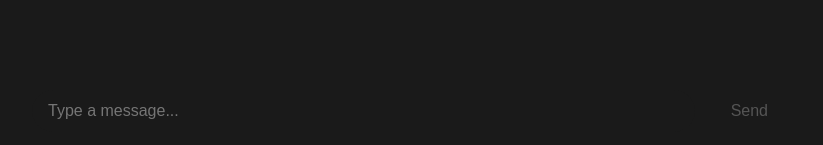
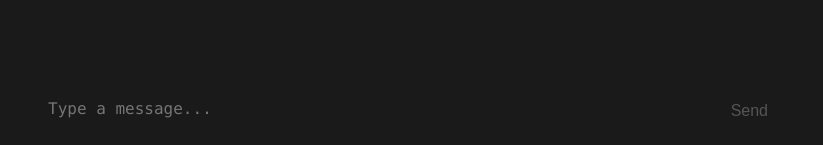
Before and after one commit to N0n4we/AIChatTauri, a Vue app: page / in a window 1280 px wide. Shown: the part 652-797 px from the top of the page, without its empty margins (228-1051 px from the left). Built offline with nearby package versions, Linux system fonts and the light colour scheme.

Commit message:
optimize markdown render & refine input box

```diff
--- a/src/App.css
+++ b/src/App.css
@@ -279,9 +279,10 @@
   gap: 12px;
   padding: 16px 20px;
   background: #1a1a1a;
+  align-items: flex-end;
 }
 
-.input-container input {
+.input-container textarea {
   flex: 1;
   padding: 12px 16px;
   border: none;
@@ -290,9 +291,14 @@
   outline: none;
   background: #1a1a1a;
   color: #e0e0e0;
+  font-family: inherit;
+  resize: none;
+  overflow-y: hidden;
+  max-height: 150px;
+  line-height: 1.4;
 }
 
-.input-container input:focus {
+.input-container textarea:focus {
   background: #1a1a1a;
 }
 
--- a/src/App.vue
+++ b/src/App.vue
@@ -2,9 +2,9 @@
 import { useApp } from "./useApp";
 
 const {
-  messages, input, loading,
+  messages, renderedMessages, input, loading,
   settingsState, settingsContentVisible, apiKey, modelId, compactModelId, baseUrl,
-  messagesEndRef, messagesContainerRef,
+  messagesEndRef, messagesContainerRef, inputRef,
   settingsBtnRef, settingsPanelRef, settingsTitleRef,
   settingsBtnRect, settingsTitleRect,
   memoState, memoContentVisible, memoRules, compacting, clearing, clearingHeight,
@@ -13,7 +13,7 @@ const {
   openSettings, closeSettings,
   openMemo, closeMemo, addMemoRule, toggleMemoRule, removeMemoRule,
   clearMessages,
-  highlightMarkdown, sendMessage, regenerate, memoryCompact,
+  sendMessage, regenerate, memoryCompact,
 } = useApp();
 </script>
 
@@ -54,11 +54,12 @@ const {
     <div ref="messagesContainerRef" class="messages-container">
       <div v-if="messages.length === 0 && !clearing" class="empty-state">Start a conversation!</div>
       <div
-        v-for="(msg, idx) in messages"
+        v-for="(msg, idx) in renderedMessages"
         :key="idx"
+        v-memo="[msg.html]"
         :class="['message', msg.role]"
       >
-        <div class="message-content" v-html="highlightMarkdown(msg.content)"></div>
+        <div class="message-content" v-html="msg.html"></div>
       </div>
       <div v-if="loading && messages[messages.length - 1]?.content === ''" class="message assistant">
         <div class="message-content loading">Thinking...</div>
@@ -69,17 +70,20 @@ const {
       <div ref="messagesEndRef"></div>
     </div>
 
-    <form class="input-container" @submit.prevent="input.trim() ? sendMessage() : regenerate()">
-      <input
-        type="text"
+    <div class="input-container">
+      <textarea
+        ref="inputRef"
         v-model="input"
         placeholder="Type a message..."
         :disabled="loading"
-      />
-      <button type="submit" :disabled="loading || (!input.trim() && (messages.length === 0 || messages[messages.length - 1]?.role !== 'assistant'))">
+        rows="1"
+        @input="($event.target as HTMLTextAreaElement).style.height = 'auto'; ($event.target as HTMLTextAreaElement).style.height = ($event.target as HTMLTextAreaElement).scrollHeight + 'px'"
+        @keydown.ctrl.enter.prevent="input.trim() ? sendMessage() : regenerate()"
+      ></textarea>
+      <button @click="input.trim() ? sendMessage() : regenerate()" :disabled="loading || (!input.trim() && (messages.length === 0 || messages[messages.length - 1]?.role !== 'assistant'))">
         {{ input.trim() ? 'Send' : (messages.length > 0 && messages[messages.length - 1]?.role === 'assistant' ? 'Regen' : 'Send') }}
       </button>
-    </form>
+    </div>
 
     <div
       v-if="settingsState !== 'closed'"
--- a/src/useApp.ts
+++ b/src/useApp.ts
@@ -1,4 +1,4 @@
-import { ref, onMounted, onUnmounted, nextTick, watch } from "vue";
+import { ref, computed, onMounted, onUnmounted, nextTick, watch } from "vue";
 import { invoke } from "@tauri-apps/api/core";
 import { chatCompletion } from "./llm";
 
@@ -33,6 +33,7 @@ export function useApp() {
   const messagesEndRef = ref<HTMLDivElement | null>(null);
   const messagesContainerRef = ref<HTMLDivElement | null>(null);
   const settingsBtnRef = ref<HTMLButtonElement | null>(null);
+  const inputRef = ref<HTMLTextAreaElement | null>(null);
   const settingsPanelRef = ref<HTMLDivElement | null>(null);
   const settingsTitleRef = ref<HTMLHeadingElement | null>(null);
   const settingsBtnRect = ref({ top: 0, left: 0, width: 0, height: 0 });
@@ -52,15 +53,30 @@ export function useApp() {
   const clearingHeight = ref(0);
 
   let scrollRAF: number | null = null;
+  let resizeRAF: number | null = null;
+
+  function forceRepaint() {
+    if (resizeRAF) return;
+    resizeRAF = requestAnimationFrame(() => {
+      resizeRAF = null;
+      document.body.style.opacity = "0.999";
+      requestAnimationFrame(() => {
+        document.body.style.opacity = "";
+      });
+    });
+  }
 
   onMounted(() => {
     loadConfig();
     loadMemoRules();
     loadMemos();
+    window.addEventListener("resize", forceRepaint);
   });
 
   onUnmounted(() => {
     if (scrollRAF) cancelAnimationFrame(scrollRAF);
+    if (resizeRAF) cancelAnimationFrame(resizeRAF);
+    window.removeEventListener("resize", forceRepaint);
   });
 
   function scrollToBottom(smooth = false) {
@@ -254,7 +270,11 @@ export function useApp() {
     }, 600);
   }
 
+  const highlightCache = new Map<string, string>();
+
   function highlightMarkdown(text: string): string {
+    const cached = highlightCache.get(text);
+    if (cached !== undefined) return cached;
     const escape = (s: string) =>
       s.replace(/&/g, "&amp;").replace(/</g, "&lt;").replace(/>/g, "&gt;");
 
@@ -367,8 +387,17 @@ export function useApp() {
     result = result.replace(/\x00INLINECODE(\d+)\x00/g, (_, idx) => inlineCodes[parseInt(idx)]);
     result = result.replace(/\x00TABLE(\d+)\x00/g, (_, idx) => tables[parseInt(idx)]);
 
+    highlightCache.set(text, result);
     return result;
   }
+
+  const renderedMessages = computed(() =>
+    messages.value.map(m => ({
+      role: m.role,
+      html: highlightMarkdown(m.content),
+      content: m.content,
+    }))
+  );
 
   async function sendMessage() {
     if (!input.value.trim() || loading.value) return;
@@ -376,6 +405,7 @@ export function useApp() {
     const userMessage: Message = { role: "user", content: input.value };
     messages.value.push(userMessage);
     input.value = "";
+    if (inputRef.value) inputRef.value.style.height = "auto";
     loading.value = true;
 
     const assistantMessage: Message = { role: "assistant", content: "" };
@@ -532,9 +562,9 @@ Output ONLY the updated memo content as plain text (no JSON, no wrapping). If th
   }
 
   return {
-    messages, input, loading,
+    messages, renderedMessages, input, loading,
     settingsState, settingsContentVisible, apiKey, modelId, compactModelId, baseUrl,
-    messagesEndRef, messagesContainerRef,
+    messagesEndRef, messagesContainerRef, inputRef,
     settingsBtnRef, settingsPanelRef, settingsTitleRef,
     settingsBtnRect, settingsTitleRect,
     memoState, memoContentVisible, memoRules, memos, compacting, clearing, clearingHeight,
@@ -543,6 +573,6 @@ Output ONLY the updated memo content as plain text (no JSON, no wrapping). If th
     openSettings, closeSettings,
     openMemo, closeMemo, addMemoRule, toggleMemoRule, removeMemoRule,
     clearMessages,
-    highlightMarkdown, sendMessage, regenerate, memoryCompact,
+    sendMessage, regenerate, memoryCompact,
   };
 }
```
